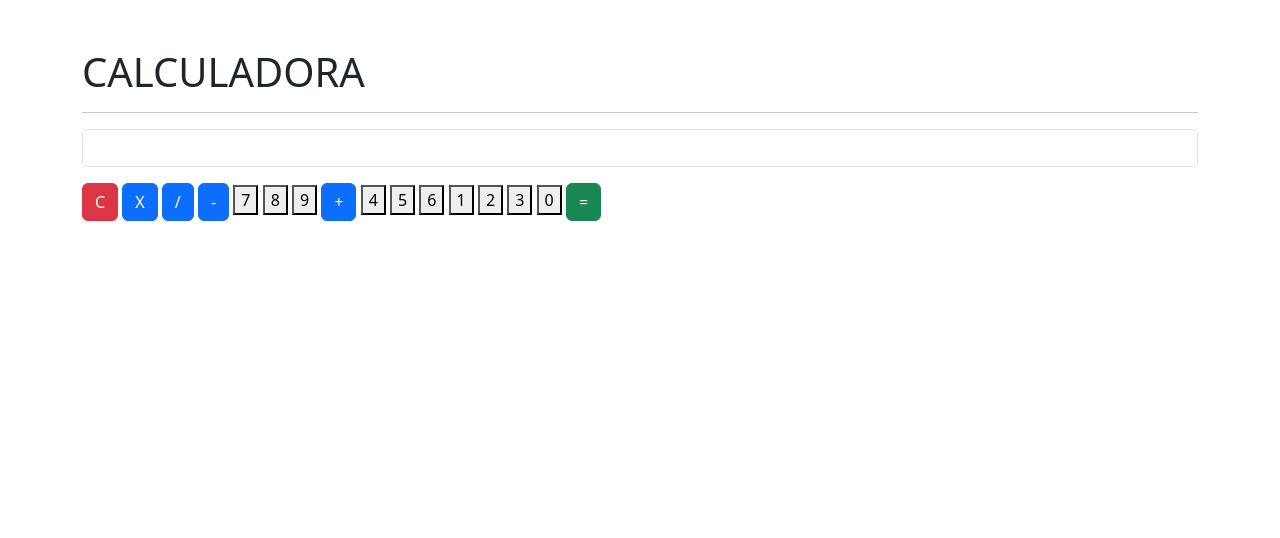
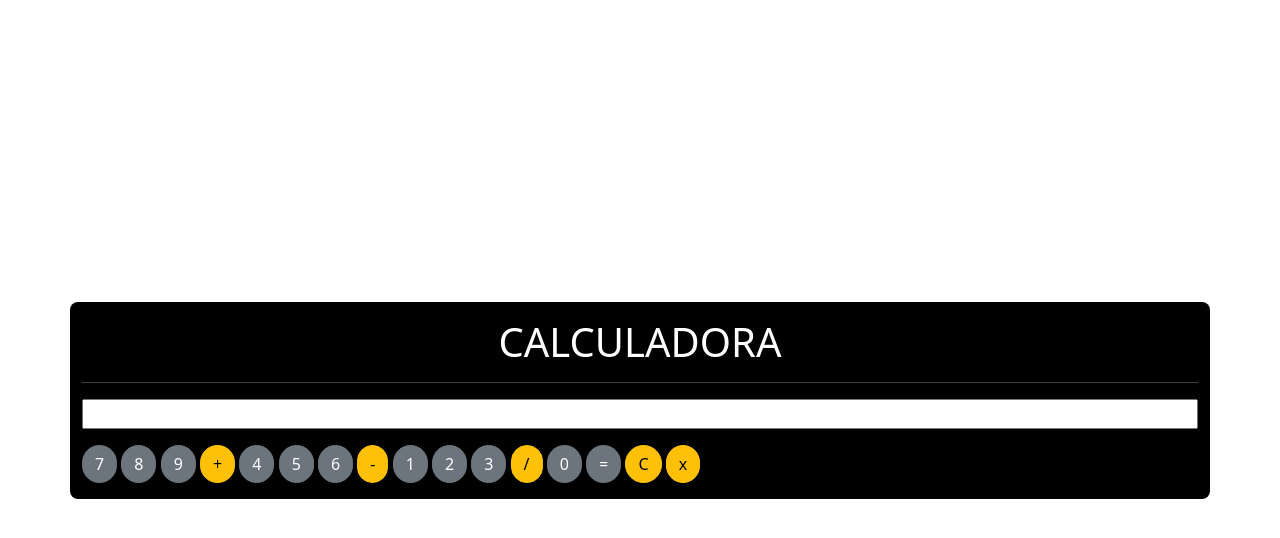
Before and after one commit to alexisdmc21/PRY_CAL_JS_BOOT, a plain HTML site: page index.html in a window 1280 px wide. Drawn offline with Linux system fonts and the light colour scheme.

Commit message:
Update index.html
Avances de diseño con bootstrap

```diff
--- a/index.html
+++ b/index.html
@@ -1,39 +1,43 @@
 <!DOCTYPE html>
 <html lang="es">
+
 <head>
     <meta charset="UTF-8">
     <meta name="viewport" content="width=device-width, initial-scale=1.0">
     <title>Trabajo colaborativo | Calculadora</title>
     <link rel="stylesheet" href="./public/lib/bootstrap-5.3.6-dist/css/bootstrap.min.css">
 </head>
+
 <body>
-    <div class="container py-5">
-        <h1>CALCULADORA</h1>
-        <hr>
-        <input type="text" id="display" class="form-control mb-3">
-
-        <button class="btn btn-danger" onclick="limpiar()">C</button>
-        <button class="btn btn-primary" onclick="botonPresionado('*')">X</button>
-        <button class="btn btn-primary" onclick="botonPresionado('/')">/</button>
-        <button class="btn btn-primary" onclick="botonPresionado('-')">-</button>
-        <button onclick="botonPresionado('7')">7</button>
-        <button onclick="botonPresionado('8')">8</button>
-        <button onclick="botonPresionado('9')">9</button>
-        <button class="btn btn-primary" onclick="botonPresionado('+')">+</button>
-        <button onclick="botonPresionado('4')">4</button>
-        <button onclick="botonPresionado('5')">5</button>
-        <button onclick="botonPresionado('6')">6</button>
-
-        <button onclick="botonPresionado('1')">1</button>
-        <button onclick="botonPresionado('2')">2</button>
-        <button onclick="botonPresionado('3')">3</button>
-
-        <button onclick="botonPresionado('0')">0</button>
-
-        <button class="btn btn-success" onclick="calcular()">=</button>
+    <div class="align-items-center d-flex justify-content-center vh-100">
+        <div class="container bg-black py-3 rounded-3">
+            <div class="text-center text-white">
+                <h1>CALCULADORA</h1>
+                <hr>
+                <input type="text" id="display" class="d-flex w-100">
+            </div>
+            <div class="pt-3">
+                <button class="btn btn-secondary rounded-5" onclick="botonPresionado('7')">7</button>
+                <button class="btn btn-secondary rounded-5" onclick="botonPresionado('8')">8</button>
+                <button class="btn btn-secondary rounded-5" onclick="botonPresionado('9')">9</button>
+                <button class="btn btn-warning rounded-5" onclick="botonPresionado('+')">+</button>
+                <button class="btn btn-secondary rounded-5" onclick="botonPresionado('4')">4</button>
+                <button class="btn btn-secondary rounded-5" onclick="botonPresionado('5')">5</button>
+                <button class="btn btn-secondary rounded-5" onclick="botonPresionado('6')">6</button>
+                <button class="btn btn-warning rounded-5" onclick="botonPresionado('-')">-</button>
+                <button class="btn btn-secondary rounded-5" onclick="botonPresionado('1')">1</button>
+                <button class="btn btn-secondary rounded-5" onclick="botonPresionado('2')">2</button>
+                <button class="btn btn-secondary rounded-5" onclick="botonPresionado('3')">3</button>
+                <button class="btn btn-warning rounded-5" onclick="botonPresionado('/')">/</button>
+                <button class="btn btn-secondary rounded-5" onclick="botonPresionado('0')">0</button>
+                <button class="btn btn-secondary rounded-5" onclick="calcular()">=</button>
+                <button class="btn btn-warning rounded-5" onclick="limpiar()">C</button>
+                <button class="btn btn-warning rounded-5" onclick="botonPresionado('*')">x</button>
+            </div>
+        </div>
     </div>
-
     <script src="./public/js/operaciones.js"></script>
     <script src="./public/lib/bootstrap-5.3.6-dist/js/bootstrap.min.js"></script>
 </body>
+
 </html>
```
